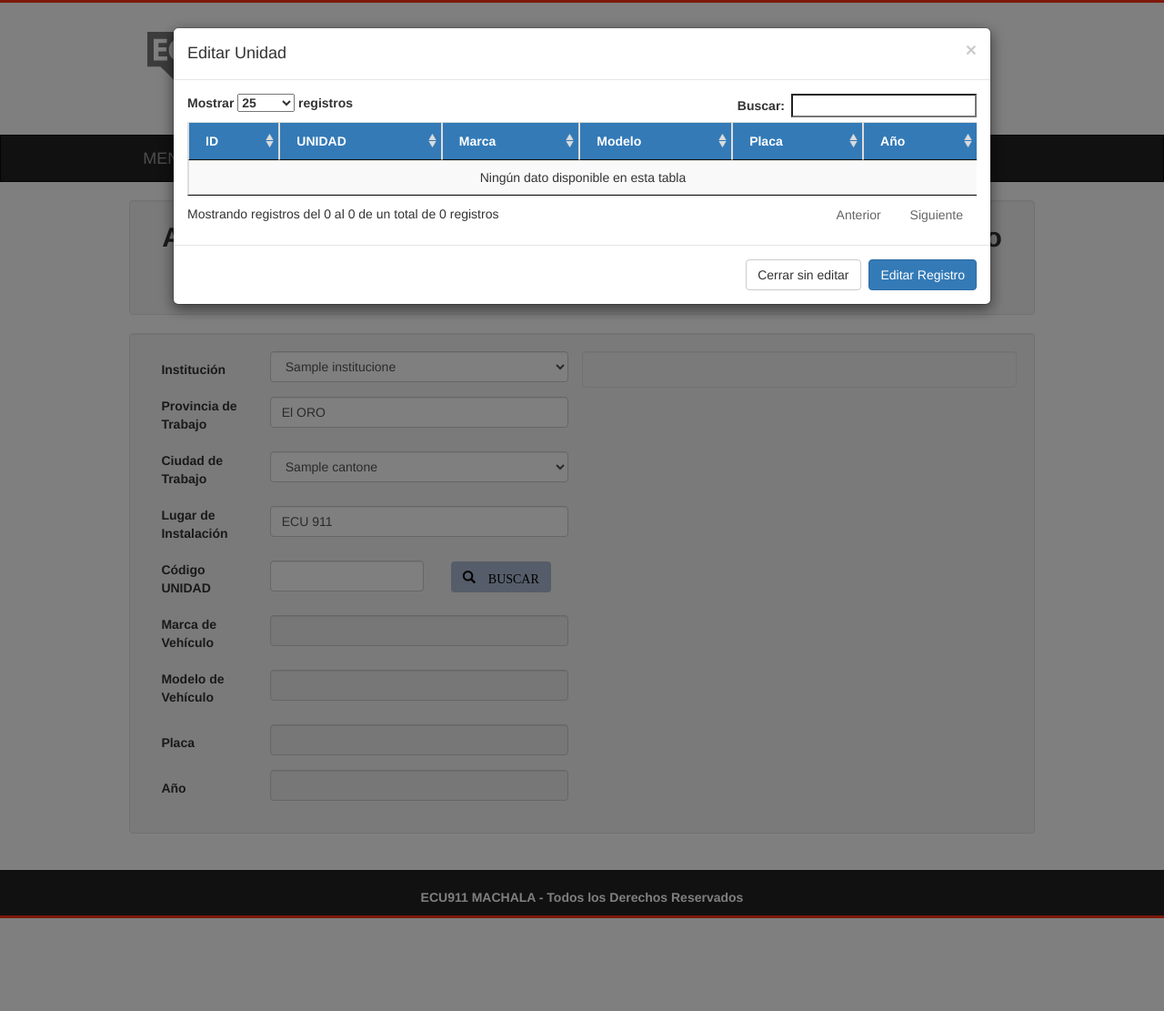
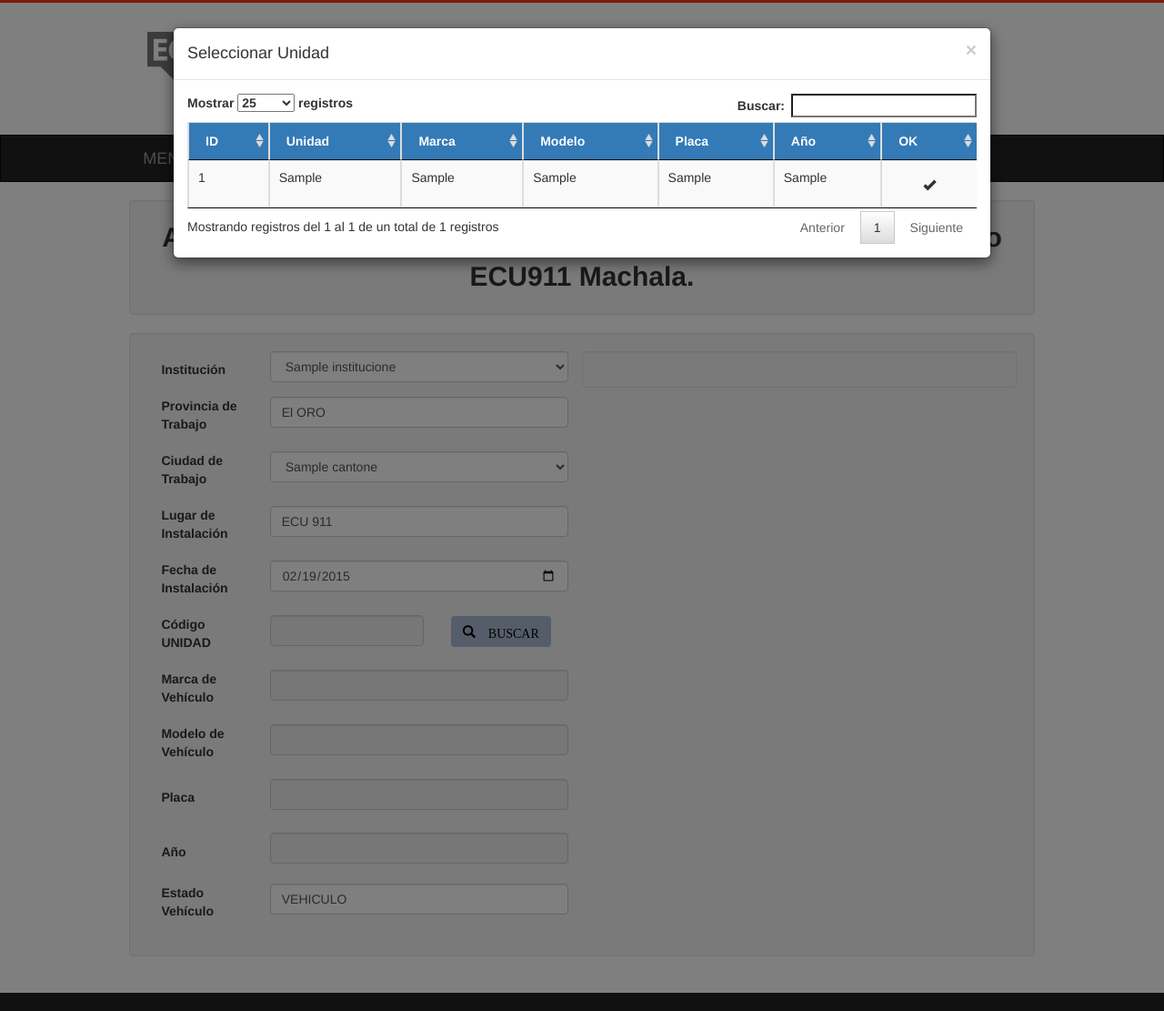
Before and after one commit to bryanmolinamontero/GPS-ECU911, a Django app: page /ingresarActa/ in a window 1280 px wide, after a click on "BUSCAR". Shown: the whole page at 91% size. Run offline with Django 3.2, Linux system fonts and the light colour scheme; tables that the repository leaves empty hold one stand-in row (values such as "Sample post"); some libraries are stand-ins or nearby versions.

Commit message:
Ingresar Acta 15%

```diff
--- a/ECU911/templates/ingresarActa.html
+++ b/ECU911/templates/ingresarActa.html
@@ -61,9 +61,16 @@
                     </div>
 
                     <div class="form-group">
+                        <label for="fechaDeInstalacionTitle" class="col-sm-3">Fecha de Instalación</label>
+                        <div class="col-sm-9">
+                            <input type="date" class="form-control" id="fechaDeInstalacionTitle" name="fechaDeInstalacion" required="">
+                        </div>
+                    </div>
+
+                    <div class="form-group">
                         <label for="codigoUnidadTitle" class="col-sm-3">Código UNIDAD</label>
                         <div class="col-sm-5">
-                            <input type="texto" class="form-control" id="codigoUnidadTitle" name="codigoUnidad">
+                            <input type="texto" class="form-control uni" id="codigoUnidadTitle" name="codigoUnidad" readonly="true" required>
                         </div>
                         <div class="col-sm-2">
                             <span class="btn glyphicon glyphicon-search" style="color: #000000; background-color: #acbad4" onclick="" data-toggle="modal" data-target="#myModal" title="Eliminar"> BUSCAR</span>
@@ -91,10 +98,17 @@
                         </div>
                     </div>
 
+                    <div class="form-group" >
+                        <label for="anioVehiculoTitle" class="col-sm-3" style="margin-top: 20px;">Año</label>
+                        <div class="col-sm-9">
+                            <input type="texto" class="form-control" id="anioVehiculoTitle" name="anioVehiculo" readonly="true" style="margin-top: 9px; ">
+                        </div>
+                    </div>
+
                     <div class="form-group">
-                        <label for="anioVehiculoTitle" class="col-sm-3" style="margin-top: 10px;">Año</label>
+                        <label for="estadoVehiculoTitle" class="col-sm-3" style="margin-top: 5px;">Estado Vehículo</label>
                         <div class="col-sm-9">
-                            <input type="texto" class="form-control" id="anioVehiculoTitle" name="anioVehiculo" readonly="true">
+                            <input type="texto" class="form-control" id="estadoVehiculoTitle" name="estadoVehiculo" value="VEHICULO" required style="margin-top: 5px;">
                         </div>
                     </div>
 
@@ -121,7 +135,7 @@
             <div class="modal-content">
                 <div class="modal-header">
                     <button type="button" class="close" data-dismiss="modal" aria-hidden="true">&times;</button>
-                    <h4 class="modal-title" id="myModalLabel">Editar Unidad</h4>
+                    <h4 class="modal-title" id="myModalLabel">Seleccionar Unidad</h4>
                 </div>
                 <div class="modal-body">
 
@@ -129,27 +143,29 @@
                                 <table class="table table-striped table-content table-bordered table-hover " xmlns="http://www.w3.org/1999/html" id="table_id">
                                 <thead class="btn-primary cabeceraTabla">
                                 <th class="col-md-1">ID</th>
-                                <th class="col-md-1">UNIDAD</th>
+                                <th class="col-md-1">Unidad</th>
                                 <th class="col-md-1">Marca</th>
                                 <th class="col-md-1">Modelo</th>
                                 <th class="col-sm-1">Placa</th>
                                 <th class="col-sm-1">Año</th>
+                                <th class="col-sm-1">OK</th>
                                 </thead>
                                 <tbody>
-                                    {% for i in registros %}
+                                    {% for i in registrosUnidades %}
                                         <tr>
-                                        <td>{{i.un_id}}</td>
+                                            <td>{{i.un_id}}</td>
+                                            <td>{{i.un_unidad}}</td>
+                                            <td>{{i.un_marca}}</td>
+                                            <td>{{i.un_modelo}}</td>
+                                            <td>{{i.un_placa}}</td>
+                                            <td>{{i.un_anio}}</td>
+                                            <td style="text-align: center"><span class="btn  glyphicon glyphicon-ok" title="Seleccionar" onclick="pasarDatosUnidad({{i.un_id }} , '{{ i.un_marca }}' , '{{ i.un_modelo }}' , '{{ i.un_placa }}' , '{{ i.un_anio}}' )"></span></td>
+                                        </tr>
                                 {% endfor %}
                                 </tbody>
                             </table>
                         </div>
                 </div>
-                <div class="modal-footer">
-                    <button type="button" class="btn btn-default" data-dismiss="modal">Cerrar sin editar</button>
-                    <button type="submit" class="btn btn-primary">Editar Registro</button>
-                </div>
-
-
             </div>
         </div>
     </div>
@@ -195,7 +211,20 @@
                     }
                 }
             } );
+            var now = new Date();
+            var day = ("0" + now.getDate()).slice(-2);
+            var month = ("0" + (now.getMonth() + 1)).slice(-2);
+            var today = now.getFullYear()+"-"+(month)+"-"+(day) ;
+            $("#fechaDeInstalacionTitle").val(today);
+        });
 
-        });
+        function pasarDatosUnidad(id, marca, modelo, placa , anio){
+            $("#codigoUnidadTitle").val(id);
+            $("#marcaVehiculoTitle").val(marca);
+            $("#modeloVehiculoTitle").val(modelo);
+            $("#placaVehiculoTitle").val(placa)
+            $("#anioVehiculoTitle").val(anio);;
+            $('#myModal').modal('hide')
+        }
     </script>
 {% endblock %}
--- a/ECU911/website/views.py
+++ b/ECU911/website/views.py
@@ -449,7 +449,7 @@
     registrosInstituciones = gps_instituciones.objects.all().order_by("in_id")
     registrosCantones = gps_cantones.objects.all().order_by("ca_id")
     registrosUnidades = gps_unidades.objects.all().order_by("un_id")
-    return  render_to_response('ingresarActa.html', {"registrosInstituciones":registrosInstituciones, "registrosCantones":registrosCantones})
+    return  render_to_response('ingresarActa.html', {"registrosInstituciones":registrosInstituciones, "registrosCantones":registrosCantones, "registrosUnidades":registrosUnidades})
 
 
 #**********************************
```
Also changed, not shown: 1 other file.
